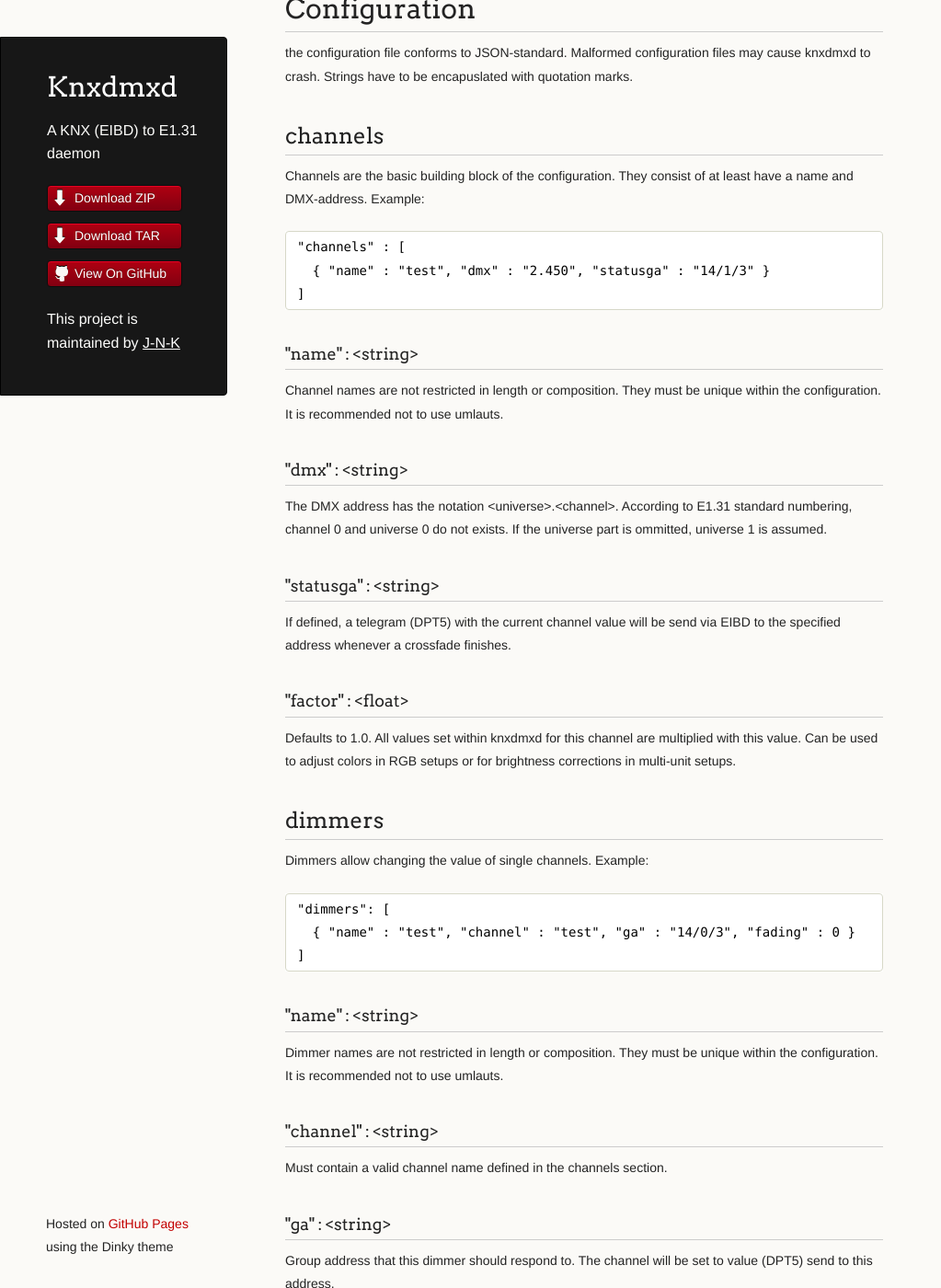
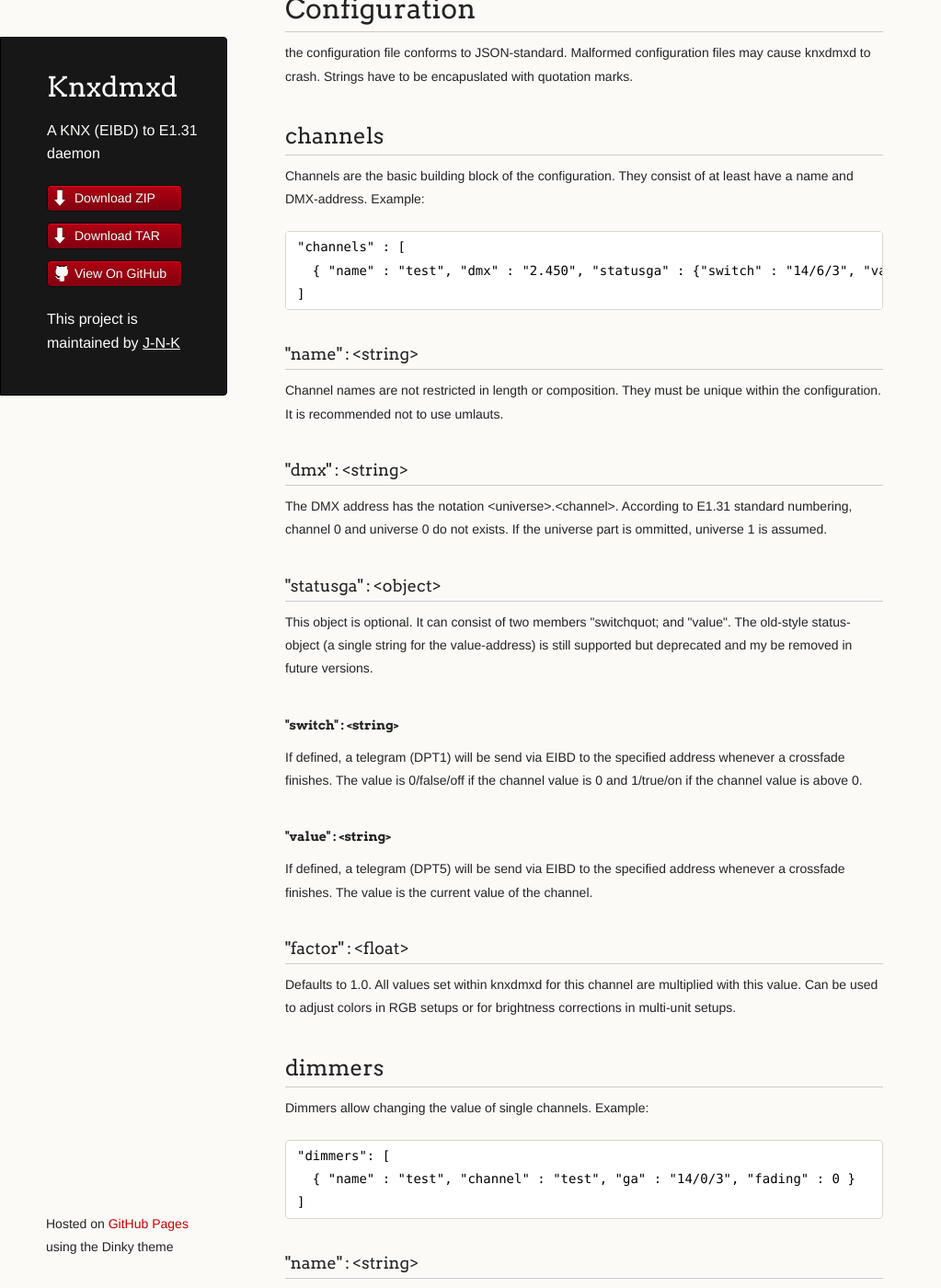
Before and after one commit to J-N-K/knxdmxd, a Jekyll site: the page built from index.md, in a window 1280 px wide and 1400 px high, scrolled down 762 px. Shown: the whole window at 92% size, without its empty margins (0-1023 px from the left). Built offline with Jekyll 4.4.1, drawn with Linux system fonts in a browser that asks for light colours.

Commit message:
documentation update

```diff
--- a/_config.yml
+++ b/_config.yml
@@ -1,4 +1,4 @@
-safe: true
-lsi: false
-pygments: true
+safe     : true
+lsi      : false
+pygments : true
 permalink: /:title
--- a/index.md
+++ b/index.md
@@ -33,7 +33,7 @@
 Channels are the basic building block of the configuration. They consist of at least have a name and DMX-address. Example:
 
     "channels" : [
-      { "name" : "test", "dmx" : "2.450", "statusga" : "14/1/3" }
+      { "name" : "test", "dmx" : "2.450", "statusga" : {"switch" : "14/6/3", "value" : "14/7/3" }
     ]
 
 ### &quot;name&quot; : &lt;string&gt;
@@ -44,9 +44,17 @@
 
 The DMX address has the notation &lt;universe&gt;.&lt;channel&gt;. According to E1.31 standard numbering, channel 0 and universe 0 do not exists. If the universe part is ommitted, universe 1 is assumed.
 
-### &quot;statusga&quot; : &lt;string&gt;
+### &quot;statusga&quot; : &lt;object&gt;
 
-If defined, a telegram (DPT5) with the current channel value will be send via EIBD to the specified address whenever a crossfade finishes.
+This object is optional. It can consist of two members &quot;switchquot; and &quot;value&quot;. The old-style status-object (a single string for the value-address) is still supported but deprecated and my be removed in future versions.
+
+#### &quot;switch&quot; : &lt;string&gt;
+
+If defined, a telegram (DPT1) will be send via EIBD to the specified address whenever a crossfade finishes. The value is 0/false/off if the channel value is 0 and 1/true/on if the channel value is above 0.
+
+#### &quot;value&quot; : &lt;string&gt;
+
+If defined, a telegram (DPT5) will be send via EIBD to the specified address whenever a crossfade finishes. The value is the current value of the channel.
 
 ### &quot;factor&quot; : &lt;float&gt;
 
```
